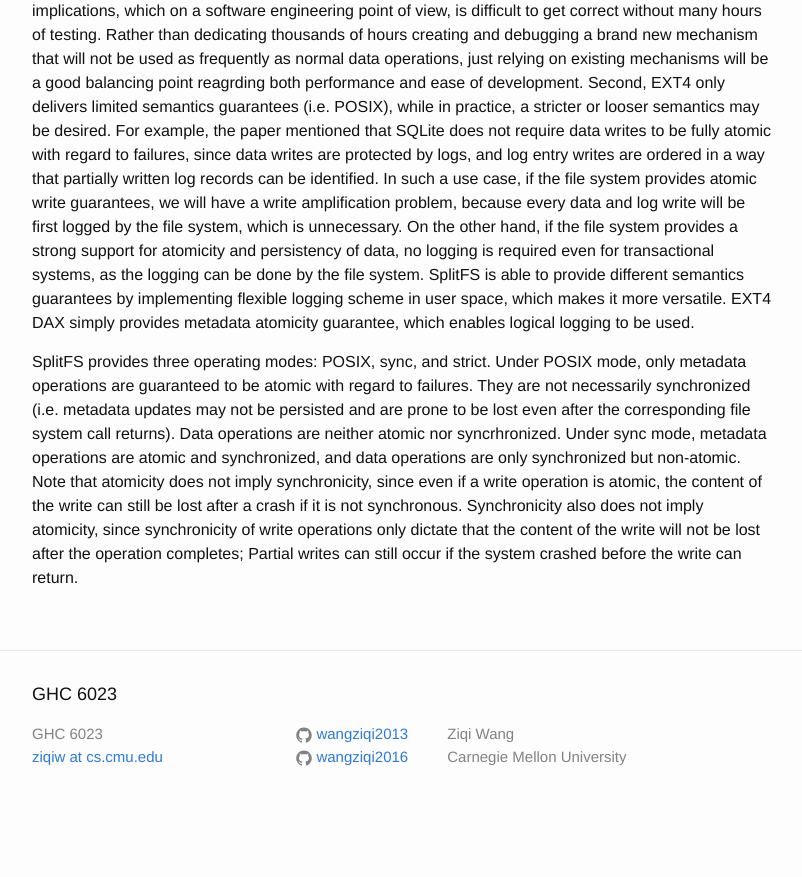
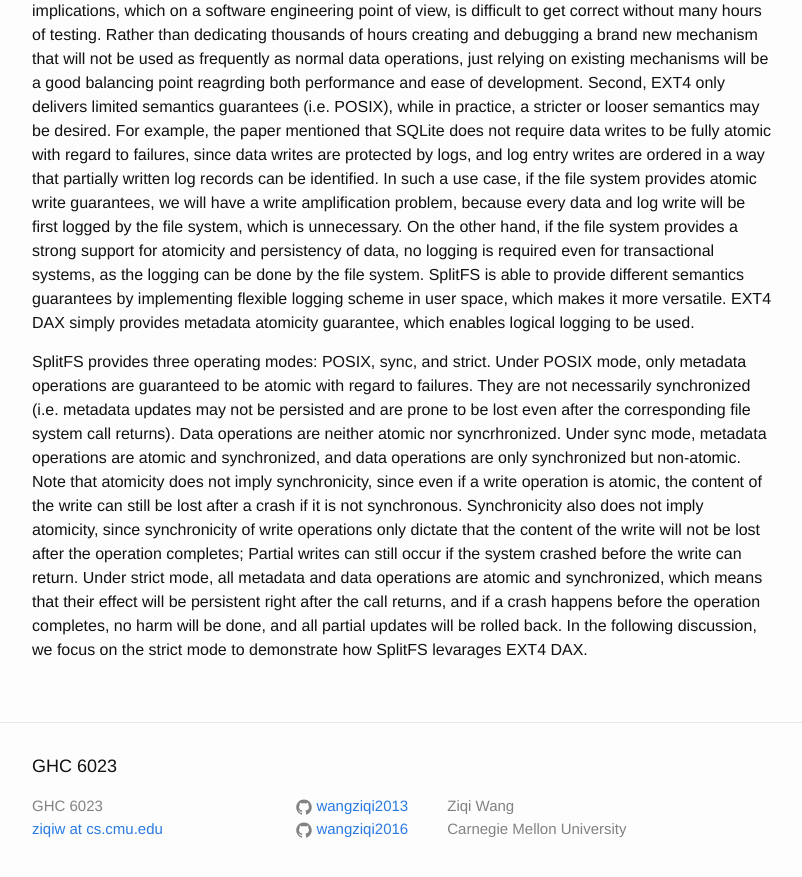
Before and after one commit to wangziqi2013/wangziqi2013.github.io, a Jekyll site: the page built from _posts/2019-11-20-splitfs.markdown, in a window 1280 px wide and 900 px high, scrolled down 994 px. Shown: the top 877 px of the window, without its empty margins (238-1040 px from the left). Built offline with Jekyll 4.4.1, drawn with Linux system fonts in a browser that asks for light colours; before the commit the page ends 1822 px from its top, so only the background shows below that.

Commit message:
Adding EXT4 DAX

```diff
--- a/_posts/2019-11-20-splitfs.markdown
+++ b/_posts/2019-11-20-splitfs.markdown
@@ -54,4 +54,8 @@ nor syncrhronized. Under sync mode, metadata operations are atomic and synchroni
 but non-atomic. Note that atomicity does not imply synchronicity, since even if a write operation is atomic, the content
 of the write can still be lost after a crash if it is not synchronous. Synchronicity also does not imply atomicity,
 since synchronicity of write operations only dictate that the content of the write will not be lost after the operation
-completes; Partial writes can still occur if the system crashed before the write can return.
+completes; Partial writes can still occur if the system crashed before the write can return. Under strict mode, all metadata
+and data operations are atomic and synchronized, which means that their effect will be persistent right after the
+call returns, and if a crash happens before the operation completes, no harm will be done, and all partial updates
+will be rolled back. In the following discussion, we focus on the strict mode to demonstrate how SplitFS levarages
+EXT4 DAX.
```
